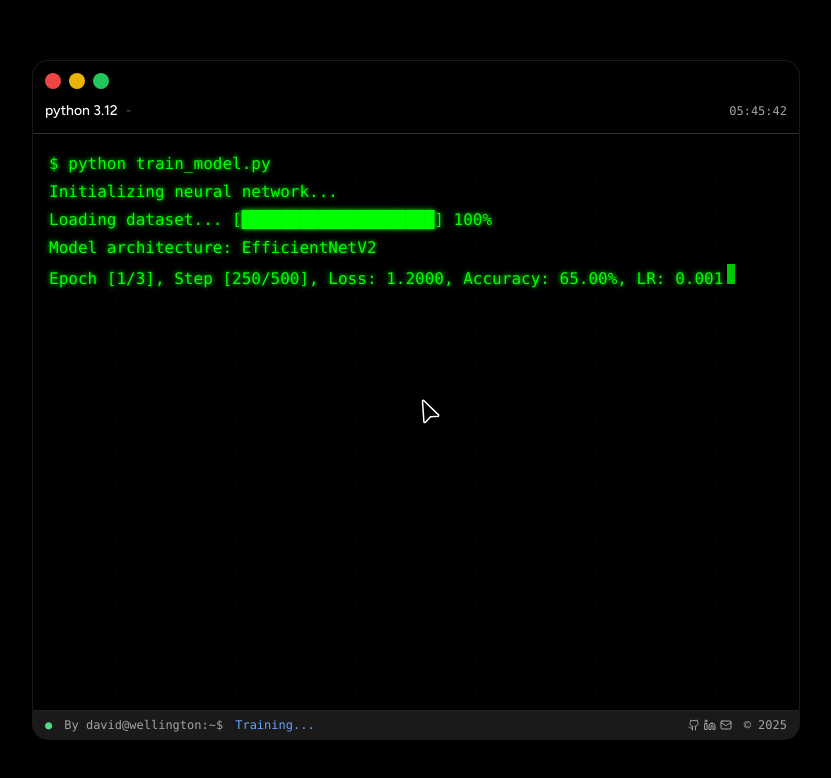
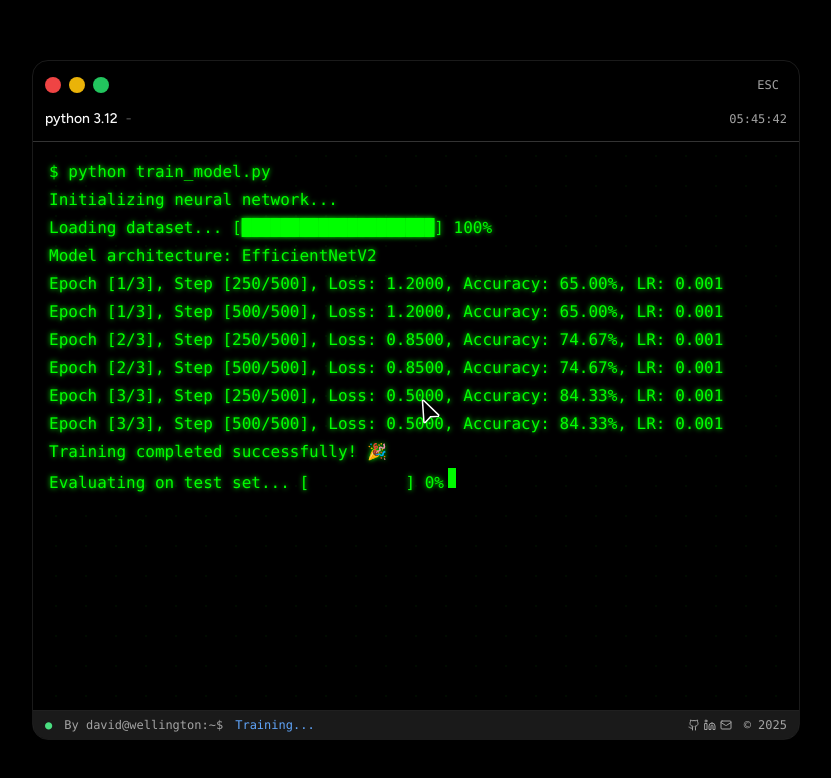
Before and after one commit to dvnguyen02/pweb, a Next.js app: page / in a window 1280 px wide. Shown: the top 778 px of the page, without its empty margins (224-1055 px from the left). Built offline with nearby package versions, Linux system fonts and the light colour scheme.

Commit message:
feat: improve on the UIs

```diff
--- a/src/app/components/mainpage/HeroSection.tsx
+++ b/src/app/components/mainpage/HeroSection.tsx
@@ -49,9 +49,9 @@ export function HeroSection() {
                     <MapPinIcon className="w-4 h-4 sm:w-5 sm:h-5 flex-shrink-0" />
                     <span className="break-words min-w-0 truncate">Victoria University of Wellington</span>
                 </div>
-                  <p className="text-sm sm:text-base lg:text-lg leading-relaxed mt-2 break-words">
-                    Kia ora! <span className="inline-block animate-wave transition-transform duration-300 hover:scale-125" style={{ transformOrigin: '70% 70%' }}>👋</span> I'm a Third Year Data Science Student. Currently studying data science and discovering that 80% of it is just cleaning messy data.
-                </p>
+                    <p className="text-sm sm:text-base lg:text-lg leading-relaxed mt-2 break-words">
+                        Kia ora! <span className="inline-block animate-wave transition-transform duration-300 hover:scale-125" style={{ transformOrigin: '70% 70%' }}>👋</span> I'm a <strong>soon to be Data Science graduate</strong> passionate about turning messy data into <strong>actionable insights</strong>. Currently seeking <strong>full-time opportunities</strong> where I can apply my <strong>analytical skills</strong> to solve complex business problems.
+                    </p>
             </div>
         </div>
     );
--- a/src/components/ChatWidget.tsx
+++ b/src/components/ChatWidget.tsx
@@ -189,7 +189,7 @@ export function ChatWidget({ isVisible, onExit }: ChatWidgetProps) {
       )}
     >      <div
         className={cn(
-          "animate-in fade-in zoom-in-95 rounded-2xl bg-background/20 backdrop-blur-sm shadow-2xl w-full sm:max-w-2xl lg:max-w-[60vw] h-full max-h-[85vh] sm:max-h-96 lg:max-h-[85vh] overflow-hidden ring-4 ring-neutral-500 hover:ring-neutral-600 dark:ring-neutral-700 dark:hover:ring-neutral-600 transition-all duration-1000 flex flex-col",
+          "animate-in fade-in zoom-in-95 rounded-2xl bg-background/20 backdrop-blur-sm shadow-2xl w-full sm:max-w-2xl lg:max-w-[60vw] h-full max-h-[85vh] sm:max-h-96 lg:max-h-[85vh] overflow-hidden ring-1 ring-neutral-500 hover:ring-neutral-600 dark:ring-neutral-700 dark:hover:ring-neutral-600 transition-all duration-1000 flex flex-col",
           "text-sm",
           "transition-all duration-300 ease-out",
           isMounted && isVisible ? "scale-100 opacity-100" : "scale-95 opacity-0"
--- a/src/components/TerminalLoader.tsx
+++ b/src/components/TerminalLoader.tsx
@@ -2,7 +2,7 @@
 
 import React, { useState, useEffect, useRef } from "react";
 import { cn } from "@/lib/utils";
-import { TerminalStatusBar } from "./TerminalStatusBar"; // Added import
+import { TerminalStatusBar } from "./TerminalStatusBar";
 
 interface TerminalLoaderProps {
   onComplete: () => void;
@@ -16,17 +16,39 @@ const TerminalLoader: React.FC<TerminalLoaderProps> = ({
   const [terminalLines, setTerminalLines] = useState<string[]>([]);
   const [currentPhase, setCurrentPhase] = useState<number>(0);
   const [isComplete, setIsComplete] = useState<boolean>(false);
-  const [isReady, setIsReady] = useState<boolean>(false);
-  const [isDark, setIsDark] = useState(true); // Added state for isDark
+  const [isReady, setIsReady] = useState<boolean>(false);  const [isDark, setIsDark] = useState(true); // Added state for isDark
   const [currentTime, setCurrentTime] = useState<string>("");
+  const [showSkipButton, setShowSkipButton] = useState<boolean>(false);
   const terminalRef = useRef<HTMLDivElement>(null);
-  const hasInitialized = useRef(false);
-
-  // Set isReady after a small delay to ensure smooth mounting
+  const hasInitialized = useRef(false);  // Set isReady after a small delay to ensure smooth mounting
   useEffect(() => {
     const timer = setTimeout(() => setIsReady(true), 50);
     return () => clearTimeout(timer);
   }, []);
+
+  // Show skip button immediately
+  useEffect(() => {
+    setShowSkipButton(true);
+  }, []);
+  // Skip function
+  const handleSkip = () => {
+    setIsComplete(true);
+    setTimeout(() => {
+      onComplete();
+    }, 500);
+  };
+
+  // Keyboard support for ESC key
+  useEffect(() => {
+    const handleKeyDown = (event: KeyboardEvent) => {
+      if (event.key === 'Escape' && showSkipButton && !isComplete) {
+        handleSkip();
+      }
+    };
+
+    document.addEventListener('keydown', handleKeyDown);
+    return () => document.removeEventListener('keydown', handleKeyDown);
+  }, [showSkipButton, isComplete]);
 
   // Clock update - add this first
   useEffect(() => {
@@ -43,7 +65,6 @@ const TerminalLoader: React.FC<TerminalLoaderProps> = ({
     return () => clearInterval(clockInterval);
   }, []);
 
-  // Initialization phase - 5 seconds total
   useEffect(() => {
     if (hasInitialized.current) return;
     hasInitialized.current = true;
@@ -56,11 +77,11 @@ const TerminalLoader: React.FC<TerminalLoaderProps> = ({
     ];
 
     const addLines = async () => {
-      let totalInitTime = 100;
+      let totalInitTime = 50;
 
       // First two lines
       for (let i = 0; i < 2; i++) {
-        const typingSpeed = Math.floor(Math.random() * 30) + 100;
+        const typingSpeed = Math.floor(Math.random() * 30) + 50;
         totalInitTime += typingSpeed;
         await new Promise(resolve => setTimeout(resolve, typingSpeed));
         setTerminalLines(prev => [...prev, initializationLines[i]]);
@@ -94,7 +115,7 @@ const TerminalLoader: React.FC<TerminalLoaderProps> = ({
       ];
 
       for (let i = 0; i < loadingBarSteps.length; i++) {
-        const stepDelay = i === loadingBarSteps.length - 1 ? 200 : 150;
+        const stepDelay = i === loadingBarSteps.length - 1 ? 100 : 50;
         totalInitTime += stepDelay;
         await new Promise(resolve => setTimeout(resolve, stepDelay));
 
@@ -121,8 +142,7 @@ const TerminalLoader: React.FC<TerminalLoaderProps> = ({
         }
       }
 
-      // Add a final pause to ensure initialization phase is ~5 seconds
-      const remainingTime = 5000 - totalInitTime;
+      const remainingTime = 4000 - totalInitTime;
       if (remainingTime > 0) {
         await new Promise(resolve => setTimeout(resolve, remainingTime));
       }
@@ -133,13 +153,13 @@ const TerminalLoader: React.FC<TerminalLoaderProps> = ({
     addLines();
   }, []);
 
-  // Training phase - 5-7 seconds
+  // Training phase - 1-3 seconds
   useEffect(() => {
     if (currentPhase !== 1) return;
 
     const trainingSimulation = async () => {
       let totalTrainingTime = 0;
-      const targetMinTime = 1000; // 5 seconds minimum
+      const targetMinTime = 250; // 250 milliseconds minimum
 
       // Reduce to 3 epochs instead of 5
       for (let epoch = 1; epoch <= 3; epoch++) {
@@ -156,7 +176,7 @@ const TerminalLoader: React.FC<TerminalLoaderProps> = ({
           const actualStep = Math.floor((500 / stepsPerEpoch) * step);
           const trainingLine = `Epoch [${epoch}/3], Step [${actualStep}/500], Loss: ${loss}, Accuracy: ${accuracy}%, LR: ${lr}`;
 
-          const stepDelay = 600;
+          const stepDelay = 200;
           totalTrainingTime += stepDelay;
 
           await new Promise(resolve => setTimeout(resolve, stepDelay));
@@ -169,7 +189,7 @@ const TerminalLoader: React.FC<TerminalLoaderProps> = ({
 
         // Brief pause between epochs
         if (epoch < 3) {
-          const epochPause = 350;
+          const epochPause = 200;
           totalTrainingTime += epochPause;
           await new Promise(resolve => setTimeout(resolve, epochPause));
         }
@@ -187,13 +207,12 @@ const TerminalLoader: React.FC<TerminalLoaderProps> = ({
     trainingSimulation();
   }, [currentPhase]);
 
-  // Post-training phase - 2-3 seconds + transition phase - 1.5 seconds
   useEffect(() => {
     if (currentPhase !== 2) return;
 
     const postTrainingPhase = async () => {
       let totalPostTrainingTime = 0;
-      const targetMinTime = 2000; // 2 seconds minimum
+      const targetMinTime = 1000; // 1 second minimum
 
       const postTrainingLines = [
         "Training completed successfully! 🎉",
@@ -246,7 +265,7 @@ const TerminalLoader: React.FC<TerminalLoaderProps> = ({
       // Add test accuracy result
       const testResult = "Test accuracy: 80.8%";
       await new Promise(resolve => setTimeout(resolve, 500));
-      totalPostTrainingTime += 200;
+      totalPostTrainingTime += 100;
       setTerminalLines(prev => [...prev, testResult]);
 
       // Add any additional delay to meet minimum time
@@ -261,7 +280,7 @@ const TerminalLoader: React.FC<TerminalLoaderProps> = ({
       ];
 
       for (let i = 0; i < finalLines.length; i++) {
-        const typingSpeed = Math.floor(Math.random() * 50) + 500;
+        const typingSpeed = Math.floor(Math.random() * 50) + 250;
         await new Promise(resolve => setTimeout(resolve, typingSpeed));
         setTerminalLines(prev => [...prev, finalLines[i]]);
 
@@ -298,10 +317,23 @@ const TerminalLoader: React.FC<TerminalLoaderProps> = ({
         )}
       >
         {/* Terminal header */}        {/* Window controls */}
-        <div className="bg-transparent pt-3 px-3 gap-2 flex flex-row">
-          <div className="size-4 rounded-full bg-red-500" />
-          <div className="size-4 rounded-full bg-yellow-500" />
-          <div className="size-4 rounded-full bg-green-500" />
+        <div className="bg-transparent pt-3 px-3 gap-2 flex flex-row justify-between items-center">
+          <div className="flex gap-2">
+            <div className="size-4 rounded-full bg-red-500" />
+            <div className="size-4 rounded-full bg-yellow-500" />
+            <div className="size-4 rounded-full bg-green-500" />
+          </div>
+
+          {/* Skip Button */}
+          {showSkipButton && !isComplete && (
+            <button
+              onClick={handleSkip}
+              className="text-xs text-neutral-400 hover:text-neutral-200 transition-colors duration-200 px-2 py-1 rounded-md hover:bg-neutral-800/50 font-mono"
+              aria-label="Skip loading animation"
+            >
+              ESC
+            </button>
+          )}
         </div>
 
         {/* Title bar */}
```
